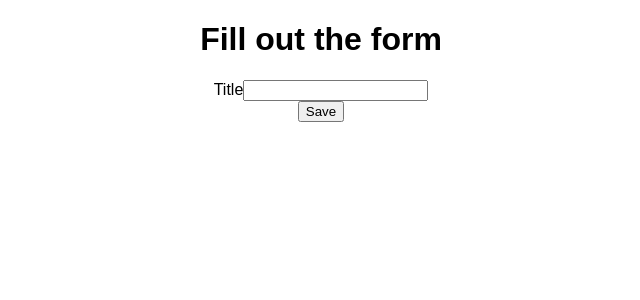
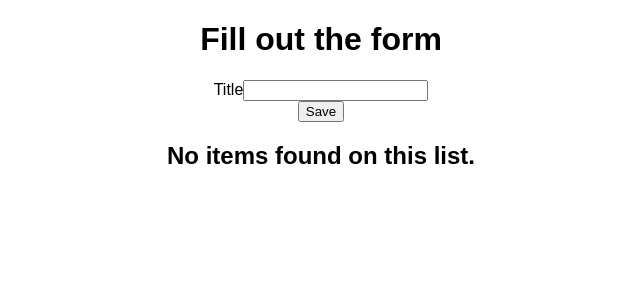
Before and after one commit to userrails/Redux, a React (Create React App) app in the folder form-and-listing/: page / in a window 1280 px wide. Shown: the top 300 px of the page, without its empty margins (319-959 px from the left). Built offline with nearby package versions, Linux system fonts and the light colour scheme.

Commit message:
Renamed List to Listings

```diff
--- a/form-and-listing/src/App.js
+++ b/form-and-listing/src/App.js
@@ -2,6 +2,7 @@ import React, { Component } from 'react';
 import './App.css';
 import store from './store/posts/reducers';
 import Form from './components/posts/Form';
+import Listings from './components/posts/Listings';
 
 class App extends Component {
   render() {
@@ -10,6 +11,7 @@ class App extends Component {
         <h1>Fill out the form</h1>
 
         <Form store={store} />
+        <Listings store={store} />
       </div>
     );
   }
--- /dev/null
+++ b/form-and-listing/src/components/posts/Listings.js
@@ -0,0 +1,27 @@
+import React from 'react';
+import { connect } from 'react-redux';
+
+class Listings extends React.Component {
+  render () {
+    console.log('propstest-list', this.props.posts);
+    if (this.props.posts) {
+      return (
+        <ul>
+          {
+            this.props.posts.map(post => (
+              <li key={post.id}>{post.id}--{post.title}</li>
+            ))};
+        </ul>
+      );
+    }
+    else {
+      return (
+        <div>
+          <h2>No items found on this list.</h2>
+        </div>
+        )
+    }
+  }
+}
+
+export default Listings;
```
Also changed, not shown: form-and-listing/src/components/posts/List.js (deleted).
